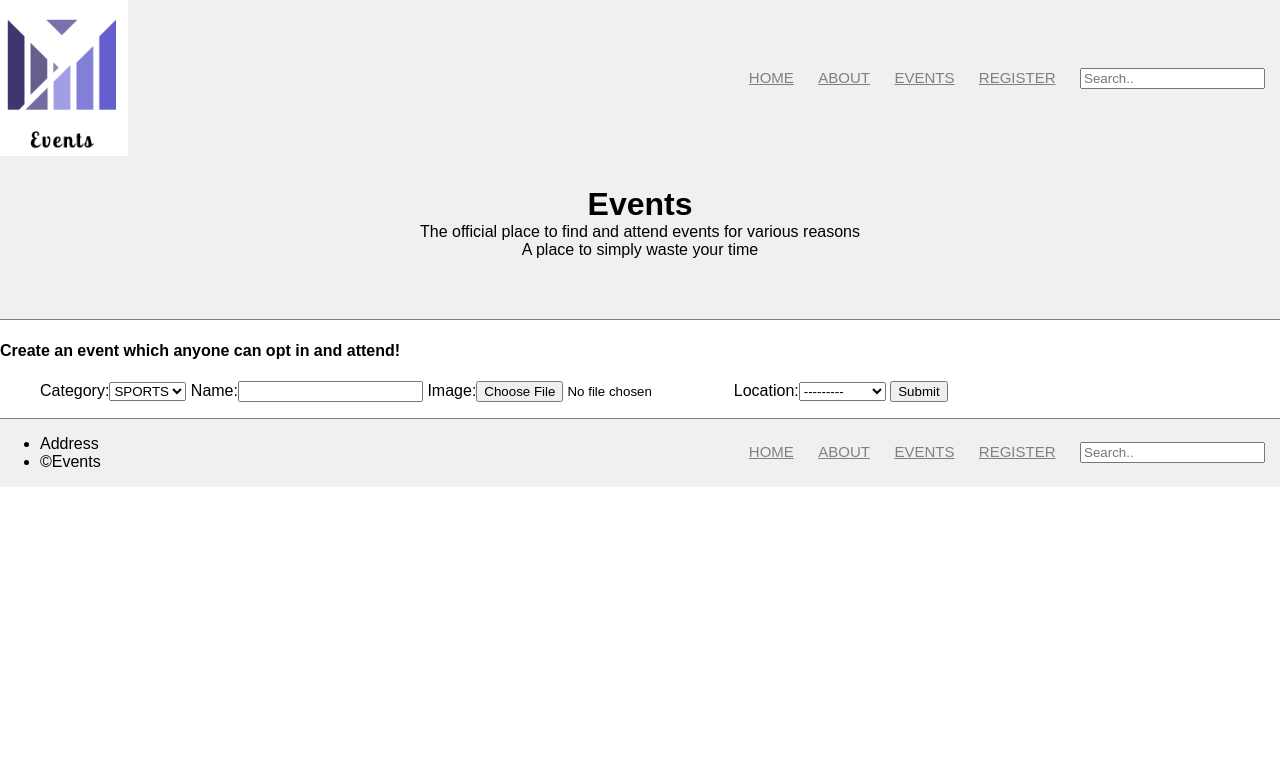
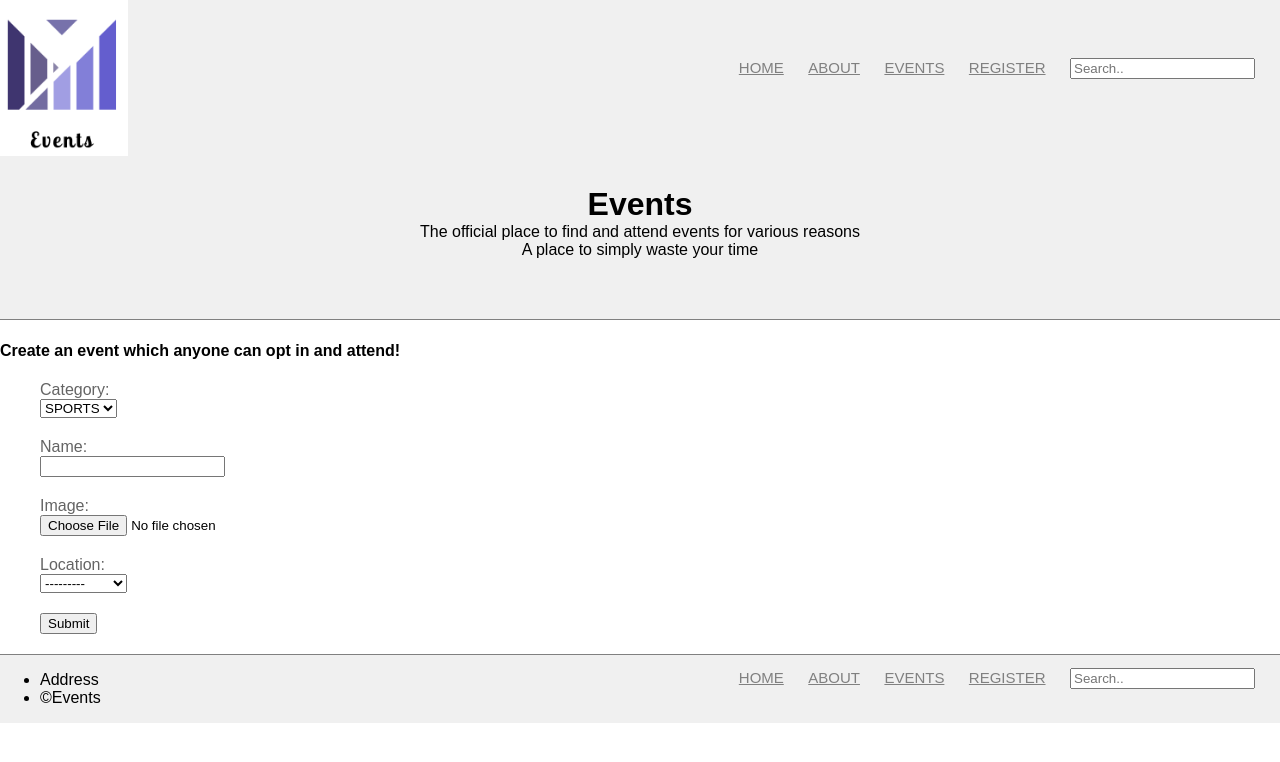
Before and after one commit to PlayerRookie/EventApp, a Django app: template templates/event_templates/add_event.html in a window 1280 px wide. Shown: the top 762 px of the page. Run offline with Django 3.2, Linux system fonts and the light colour scheme; the template is opened without the code that fills it: values that come from a table or form of the project are taken from there, others are empty.

Commit message:
Event Loader

```diff
--- a/templates/event_templates/add_event.html
+++ b/templates/event_templates/add_event.html
@@ -5,6 +5,21 @@
     Add Event
 {% endblock %}
 
+{% block header_link %}
+    <style>
+
+        label{
+            display: inline-block;
+            color: rgb(100,100,100);
+        }
+        input, select{
+            margin-right: 10px;
+            display: block;
+            margin-bottom: 20px;
+        }
+
+    </style>
+{% endblock %}
 
 {% block body_block %}
 <h4>Create an event which anyone can opt in and attend!</h4>
```
